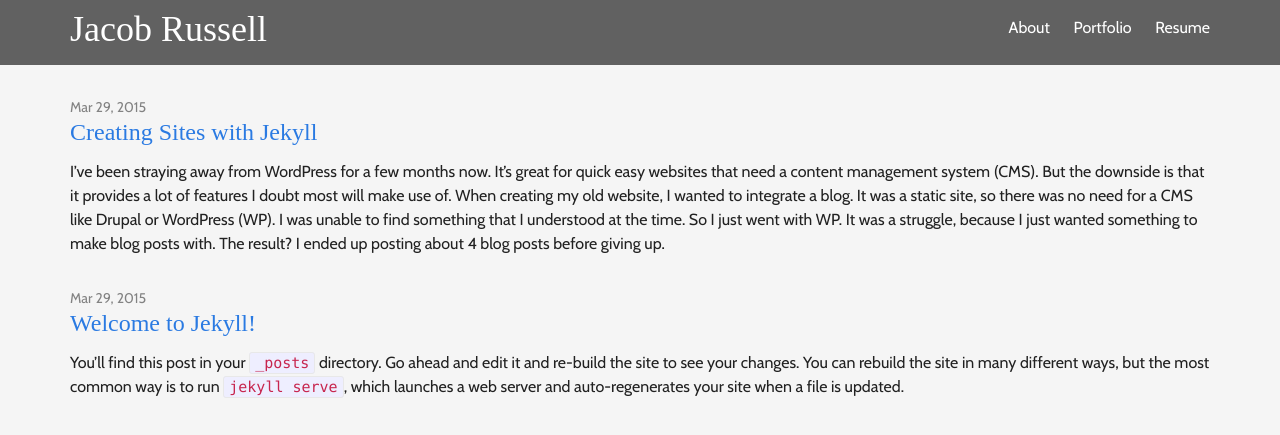
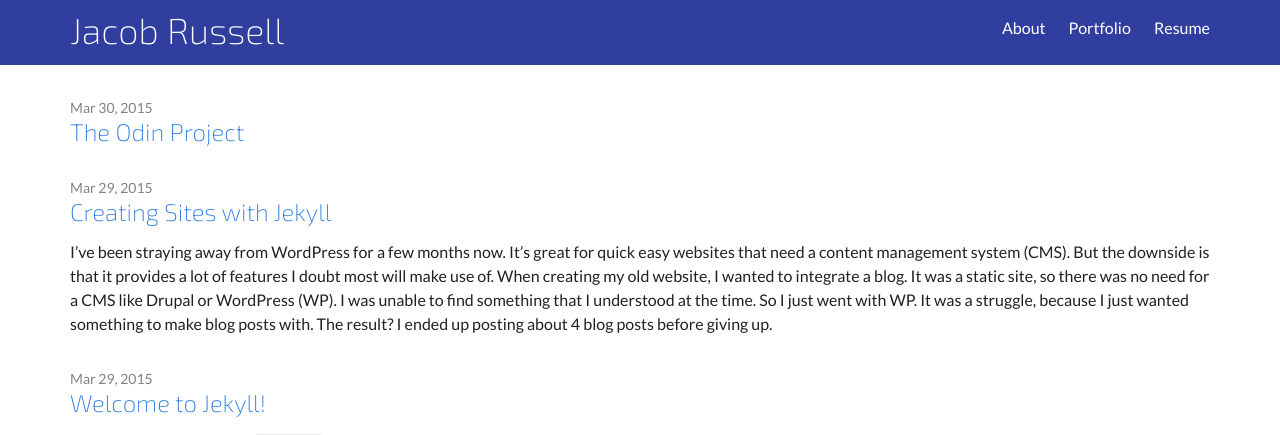
Before and after one commit to Munsterberg/jekyll-devblog, a Jekyll site: the page built from index.html, in a window 1280 px wide, cut to the strip 0-435 px from the top of the page. Built offline with Jekyll 4.4.1, drawn with Linux system fonts in a browser that asks for light colours; nearby versions of some CDN libraries; some web fonts are replaced.

Commit message:
Changes to styles

```diff
--- a/_includes/footer.html
+++ b/_includes/footer.html
@@ -4,12 +4,12 @@
     <div class="row">
         <div class="col-md-4">
            <h4>Get in touch</h4>
-            <a href="http://twitter.com/realmunsterberg"><img src="../img/twitter.png" alt=""></a>
-            <a href="http://facebook.com/jakeisamazing1"><img src="../img/facebook.png" alt=""></a>
-            <a href="https://www.linkedin.com/profile/view?id=321613562&trk=hp-identity-photo"><img src="../img/linkedin.png" alt=""></a>
-            <a href="http://github.com/Munsterberg"><img src="../img/github.png" alt=""></a>
-            <a href="https://www.youtube.com/channel/UCSTJqWLQKkz9Z-CDAESZm7w"><img src="../img/you-tube.png" alt=""></a>
-            <a href="http://vimeo.com"><img src="../img/vimeo.png" alt=""></a>
+            <a href="http://twitter.com/realmunsterberg"><img src="/img/twitter.png" alt=""></a>
+            <a href="http://facebook.com/jakeisamazing1"><img src="/img/facebook.png" alt=""></a>
+            <a href="https://www.linkedin.com/profile/view?id=321613562&trk=hp-identity-photo"><img src="/img/linkedin.png" alt=""></a>
+            <a href="http://github.com/Munsterberg"><img src="/img/github.png" alt=""></a>
+            <a href="https://www.youtube.com/channel/UCSTJqWLQKkz9Z-CDAESZm7w"><img src="/img/you-tube.png" alt=""></a>
+            <a href="http://vimeo.com"><img src="/img/vimeo.png" alt=""></a>
             <a href="mailto:jacobrussell@munsterbergtech.com">jacobrussell@munsterbergtech.com</a>
         </div>
         <h4>Tidbit about me</h4>
--- a/_includes/head.html
+++ b/_includes/head.html
@@ -7,7 +7,7 @@
   <meta name="description" content="{% if page.excerpt %}{{ page.excerpt | strip_html | strip_newlines | truncate: 160 }}{% else %}{{ site.description }}{% endif %}">
 
   <link rel="stylesheet" href="https://maxcdn.bootstrapcdn.com/bootstrap/3.3.4/css/bootstrap.min.css">
-  <link href='http://fonts.googleapis.com/css?family=Cabin|Francois+One' rel='stylesheet' type='text/css'>
+  <link href='http://fonts.googleapis.com/css?family=Lato|Exo+2:400,200' rel='stylesheet' type='text/css'>
   <link rel="stylesheet" href="{{ "/css/main.css" | prepend: site.baseurl }}">
   <link rel="canonical" href="{{ page.url | replace:'index.html','' | prepend: site.baseurl | prepend: site.url }}">
   <link rel="alternate" type="application/rss+xml" title="{{ site.title }}" href="{{ "/feed.xml" | prepend: site.baseurl | prepend: site.url }}" />
--- /dev/null
+++ b/_posts/2015-03-30-the-odin-project.markdown
@@ -0,0 +1,5 @@
+---
+layout: post
+title: "The Odin Project"
+date: 2015-03-30
+---
--- a/_sass/_base.scss
+++ b/_sass/_base.scss
@@ -19,7 +19,7 @@ body {
     line-height: $base-line-height;
     font-weight: 300;
     color: $text-color;
-    background-color: $primary-color-light;
+    background-color: #ffffff;
     -webkit-text-size-adjust: 100%;
 }
 
--- a/css/main.scss
+++ b/css/main.scss
@@ -6,15 +6,15 @@
 
 
 // My variables
-$title-font: 'Francois One';
+$title-font: 'Exo 2';
 
-$primary-color: #9e9e9e;
-$primary-color-light: #f5f5f5;
-$primary-color-dark: #616161;
-$accent: #448aff;
+$primary-color: #4183D7;
+$primary-color-dark:#303F9F;
+$primary-color-light: #C5CAE9;
+$accent: #FF5722;
 
 // Our variables
-$base-font-family: 'Cabin', Helvetica, Arial, sans-serif;
+$base-font-family: 'Lato', Helvetica, Arial, sans-serif;
 $base-font-size:   16px;
 $small-font-size:  $base-font-size * 0.875;
 $base-line-height: 1.5;
```
Also changed, not shown: _sass/_layout.scss (line endings or trailing spaces).
